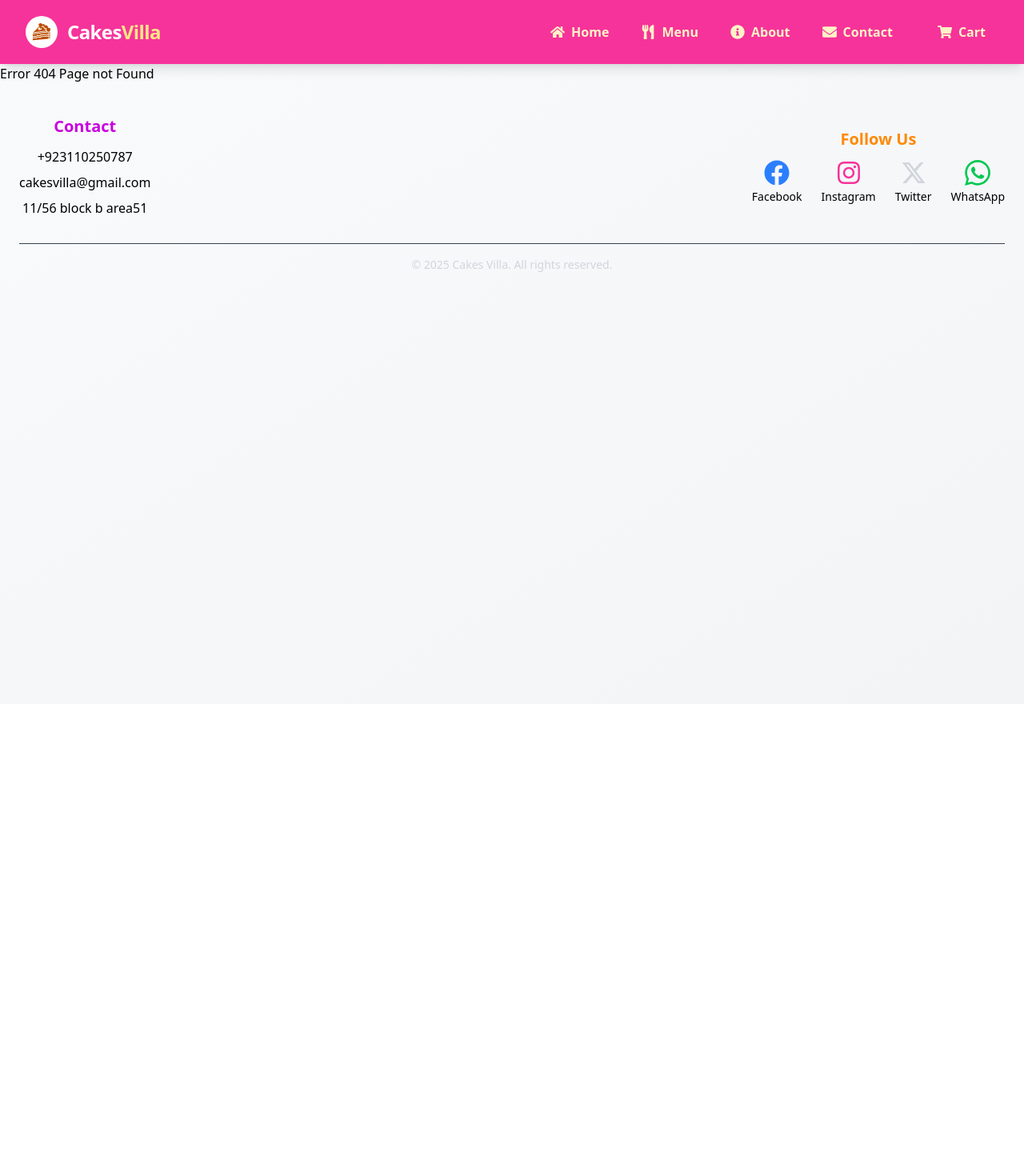
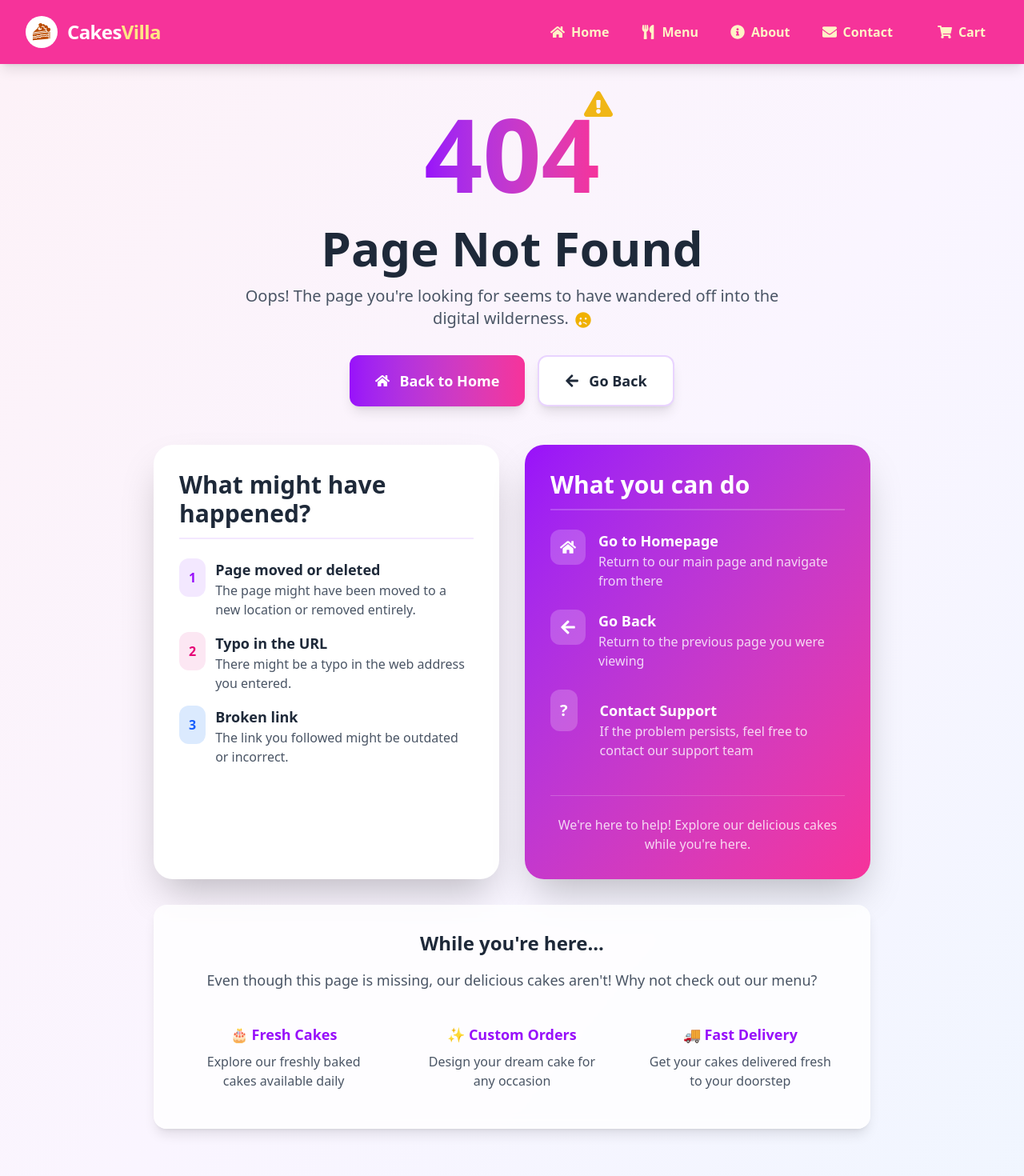
Before and after one commit to Hammad-000/cake, a React (Vite) app: page /reservation in a window 1280 px wide. Shown: the top 1470 px of the page at 80% size. Before the commit the page ends 880 px from the top, so only its background shows below. Built offline with nearby package versions, Linux system fonts and the light colour scheme.

Commit message:
make  error page ui

```diff
--- a/src/pages/Error.jsx
+++ b/src/pages/Error.jsx
@@ -1,18 +1,173 @@
-import React from "react";
-import Footer from "../components/FooterContent";
-import Home from "./Home";
-import FooterContent from "../components/FooterContent";
+import React from 'react';
+import { FaHome, FaExclamationTriangle, FaArrowLeft, FaSadTear } from 'react-icons/fa';
+import { useNavigate } from 'react-router-dom';
+import FooterContent from '../components/FooterContent';
 
 function Error() {
+  const navigate = useNavigate();
+
+  const handleGoHome = () => {
+    navigate('/');
+  };
+
+  const handleGoBack = () => {
+    navigate(-1);
+  };
+
   return (
-    <div>
-      <h1  >Error 404 Page not Found</h1>
+    <div className="min-h-screen bg-gradient-to-br from-pink-50 via-purple-50 to-blue-50">
+      {/* Main Content */}
+      <div className="container mx-auto px-4 py-12">
+        <div className="text-center mb-8">
+          <div className="inline-block relative mb-6">
+            <div className="text-9xl font-bold bg-gradient-to-r from-purple-600 to-pink-500 bg-clip-text text-transparent">
+              404
+            </div>
+            <FaExclamationTriangle className="absolute -top-4 -right-4 text-4xl text-yellow-500 animate-pulse" />
+          </div>
 
-      <button onClick={Home} >
+          <h1 className="text-5xl md:text-6xl font-bold text-gray-800 mb-4">
+            Page Not Found
+          </h1>
 
-      </button>
+          <p className="text-xl text-gray-600 max-w-2xl mx-auto mb-8">
+            Oops! The page you're looking for seems to have wandered off into the digital wilderness.
+            <FaSadTear className="inline-block ml-2 text-yellow-500" />
+          </p>
 
-     <FooterContent />
+          <div className="flex flex-col sm:flex-row justify-center gap-4 mb-12">
+            <button
+              onClick={handleGoHome}
+              className="bg-gradient-to-r from-purple-600 to-pink-500 text-white py-4 px-8 rounded-xl font-semibold text-lg hover:from-purple-700 hover:to-pink-600 transform hover:-translate-y-1 transition-all duration-300 shadow-lg hover:shadow-xl flex items-center justify-center gap-3"
+            >
+              <FaHome />
+              Back to Home
+            </button>
+
+            <button
+              onClick={handleGoBack}
+              className="bg-white text-gray-800 border-2 border-purple-200 py-4 px-8 rounded-xl font-semibold text-lg hover:bg-purple-50 hover:border-purple-300 transform hover:-translate-y-1 transition-all duration-300 shadow-lg hover:shadow-xl flex items-center justify-center gap-3"
+            >
+              <FaArrowLeft />
+              Go Back
+            </button>
+          </div>
+        </div>
+
+        {/* Help Section */}
+        <div className="max-w-4xl mx-auto">
+          <div className="grid md:grid-cols-2 gap-8">
+            {/* What might have happened */}
+            <div className="bg-white rounded-3xl shadow-2xl p-8 transform transition-all duration-300 hover:shadow-3xl">
+              <h2 className="text-3xl font-bold text-gray-800 mb-6 pb-3 border-b-2 border-purple-100">
+                What might have happened?
+              </h2>
+              <div className="space-y-4">
+                <div className="flex items-start space-x-3">
+                  <div className="bg-purple-100 p-3 rounded-xl">
+                    <span className="text-purple-600 font-bold">1</span>
+                  </div>
+                  <div>
+                    <h3 className="text-lg font-semibold text-gray-800">Page moved or deleted</h3>
+                    <p className="text-gray-600">The page might have been moved to a new location or removed entirely.</p>
+                  </div>
+                </div>
+
+                <div className="flex items-start space-x-3">
+                  <div className="bg-pink-100 p-3 rounded-xl">
+                    <span className="text-pink-600 font-bold">2</span>
+                  </div>
+                  <div>
+                    <h3 className="text-lg font-semibold text-gray-800">Typo in the URL</h3>
+                    <p className="text-gray-600">There might be a typo in the web address you entered.</p>
+                  </div>
+                </div>
+
+                <div className="flex items-start space-x-3">
+                  <div className="bg-blue-100 p-3 rounded-xl">
+                    <span className="text-blue-600 font-bold">3</span>
+                  </div>
+                  <div>
+                    <h3 className="text-lg font-semibold text-gray-800">Broken link</h3>
+                    <p className="text-gray-600">The link you followed might be outdated or incorrect.</p>
+                  </div>
+                </div>
+              </div>
+            </div>
+
+            {/* What you can do */}
+            <div className="bg-gradient-to-br from-purple-600 to-pink-500 rounded-3xl shadow-2xl p-8 text-white">
+              <h2 className="text-3xl font-bold mb-6 pb-3 border-b-2 border-white/20">
+                What you can do
+              </h2>
+              <div className="space-y-6">
+                <div className="flex items-start space-x-4">
+                  <div className="bg-white/20 p-3 rounded-xl">
+                    <FaHome className="text-xl" />
+                  </div>
+                  <div>
+                    <h3 className="text-lg font-semibold">Go to Homepage</h3>
+                    <p className="text-white/80">Return to our main page and navigate from there</p>
+                  </div>
+                </div>
+
+                <div className="flex items-start space-x-4">
+                  <div className="bg-white/20 p-3 rounded-xl">
+                    <FaArrowLeft className="text-xl" />
+                  </div>
+                  <div>
+                    <h3 className="text-lg font-semibold">Go Back</h3>
+                    <p className="text-white/80">Return to the previous page you were viewing</p>
+                  </div>
+                </div>
+
+                <div className="flex items-start space-x-4">
+                  <div className="bg-white/20 p-3 rounded-xl">
+                    <span className="text-xl font-bold">?</span>
+                  </div>
+                  <div className='p-3' >
+                    <h3 className="text-lg font-semibold ">Contact Support</h3>
+                    <p className="text-white/80">If the problem persists, feel free to contact our support team</p>
+                  </div>
+                </div>
+              </div>
+
+              <div className="mt-8 pt-6 border-t border-white/20">
+                <p className="text-center text-white/80">
+                  We're here to help! Explore our delicious cakes while you're here.
+                </p>
+              </div>
+            </div>
+          </div>
+
+          {/* Funny Message Section */}
+          <div className="mt-8 text-center">
+            <div className="bg-white/80 backdrop-blur-sm rounded-2xl p-8 shadow-lg">
+              <h3 className="text-2xl font-bold text-gray-800 mb-4">
+                While you're here...
+              </h3>
+              <p className="text-gray-600 text-lg mb-6">
+                Even though this page is missing, our delicious cakes aren't! Why not check out our menu?
+              </p>
+              <div className="grid md:grid-cols-3 gap-6">
+                <div className="p-4">
+                  <div className="text-purple-600 font-bold text-lg mb-2">🎂 Fresh Cakes</div>
+                  <p className="text-gray-600">Explore our freshly baked cakes available daily</p>
+                </div>
+                <div className="p-4">
+                  <div className="text-purple-600 font-bold text-lg mb-2">✨ Custom Orders</div>
+                  <p className="text-gray-600">Design your dream cake for any occasion</p>
+                </div>
+                <div className="p-4">
+                  <div className="text-purple-600 font-bold text-lg mb-2">🚚 Fast Delivery</div>
+                  <p className="text-gray-600">Get your cakes delivered fresh to your doorstep</p>
+                </div>
+              </div>
+            </div>
+          </div>
+        </div>
+      </div>
+      <FooterContent />
     </div>
   );
 }
```
